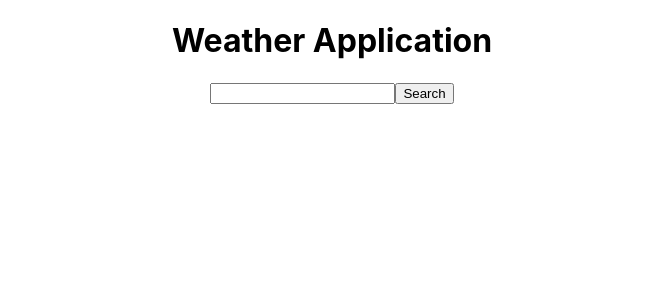
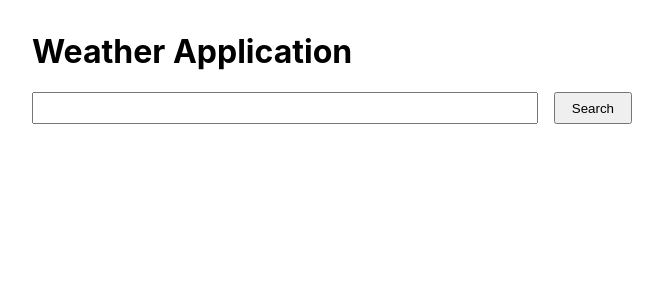
Before and after one commit to kevy60/weather-test, a React (Create React App) app: page / in a window 1280 px wide. Shown: the top 300 px of the page, without its empty margins (308-971 px from the left). Built offline with nearby package versions, Linux system fonts and the light colour scheme; what miragejs would draw is missing.

Commit message:
Otsingu täiendamine kujundusega

```diff
--- a/src/App.css
+++ b/src/App.css
@@ -1,38 +1,4 @@
 .App {
-  text-align: center;
+  width: 600px;
+  margin: 2rem auto;
 }
-
-.App-logo {
-  height: 40vmin;
-  pointer-events: none;
-}
-
-@media (prefers-reduced-motion: no-preference) {
-  .App-logo {
-    animation: App-logo-spin infinite 20s linear;
-  }
-}
-
-.App-header {
-  background-color: #282c34;
-  min-height: 100vh;
-  display: flex;
-  flex-direction: column;
-  align-items: center;
-  justify-content: center;
-  font-size: calc(10px + 2vmin);
-  color: white;
-}
-
-.App-link {
-  color: #61dafb;
-}
-
-@keyframes App-logo-spin {
-  from {
-    transform: rotate(0deg);
-  }
-  to {
-    transform: rotate(360deg);
-  }
-}
--- /dev/null
+++ b/src/components/Search.css
@@ -0,0 +1,37 @@
+.input-container {
+  display: flex;
+  align-items: center;
+  gap: 1rem;
+}
+
+.input-container input {
+  padding: 0.4rem 1rem;
+  width: 100%;
+}
+
+.input-container button {
+  padding: 0.4rem 1rem;
+}
+
+.search-results {
+  margin: 0.5rem 0;
+  border: 1px solid #efefef;
+}
+
+.search-result {
+  padding: 0.4rem 0.4rem;
+  cursor: pointer;
+  font-size: 0.8rem;
+  display: flex;
+  gap: 1rem;
+  align-items: center;
+}
+
+.search-result:hover {
+  background-color: #efefef;
+}
+
+.search-result .city-location {
+  margin-left: auto;
+  color: #ccc;
+}
--- a/src/components/Search.js
+++ b/src/components/Search.js
@@ -1,4 +1,5 @@
 import React from 'react';
+import './Search.css';
 
 const Search = ({ query, setQuery, searchResults, setsearchResults, selectCity }) => {
   const inputChangeHandler = (event) => {
@@ -20,18 +21,29 @@ const Search = ({ query, setQuery, searchResults, setsearchResults, selectCity }
       })
   }
 
+  const onSelect = (city) => {
+    selectCity(city);
+    setsearchResults([])
+  }
+
   return (
-    <div>
+    <div className='search-conatiner'>
+        <div className='input-container'>
       <input type="text" data-testid="search-input" onChange={inputChangeHandler} />
       <button data-testid="search-button" onClick={buttonClickHandler}>Search</button>
+    </div>
 
-      <div data-testid="search-results">
+    {
+      searchResults.length > 0 &&
+      <div data-testid="search-results" className="search-results">
         {searchResults.map((city) => (
-          <div key={`${city.lat}-${city.lon}`} onClick={() => selectCity(city)}>
-            {city.name}, {city.lat}, {city.lon}
+          <div className="search-result" key={`${city.lat}-${city.lon}`} onClick={() => onSelect(city)}>
+            <span className="city-name">{city.name}</span>
+            <span className="city-location">{city.lat}, {city.lon}</span>
           </div>
         ))}
       </div>
+    }
     </div>
   );
 }
```
Also changed, not shown: 1 other file (tests, documents, lock files or other folders).
